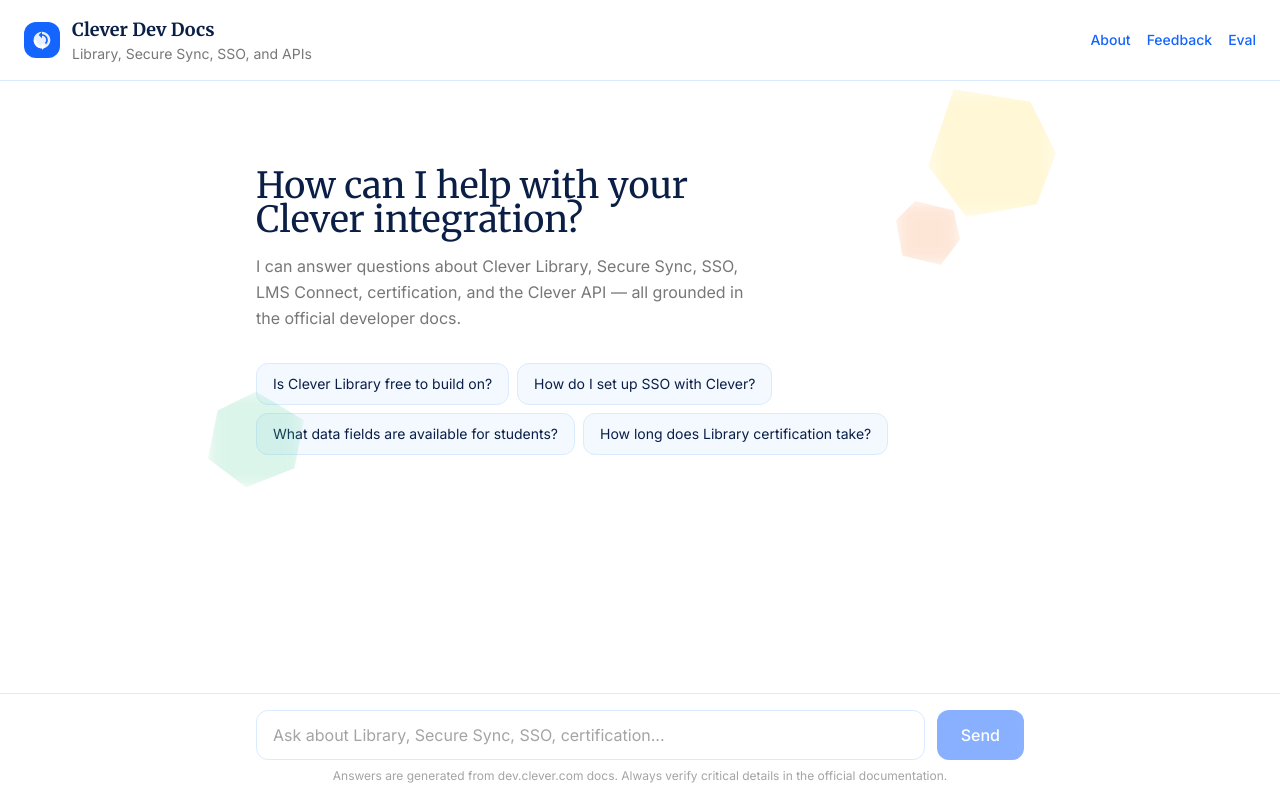
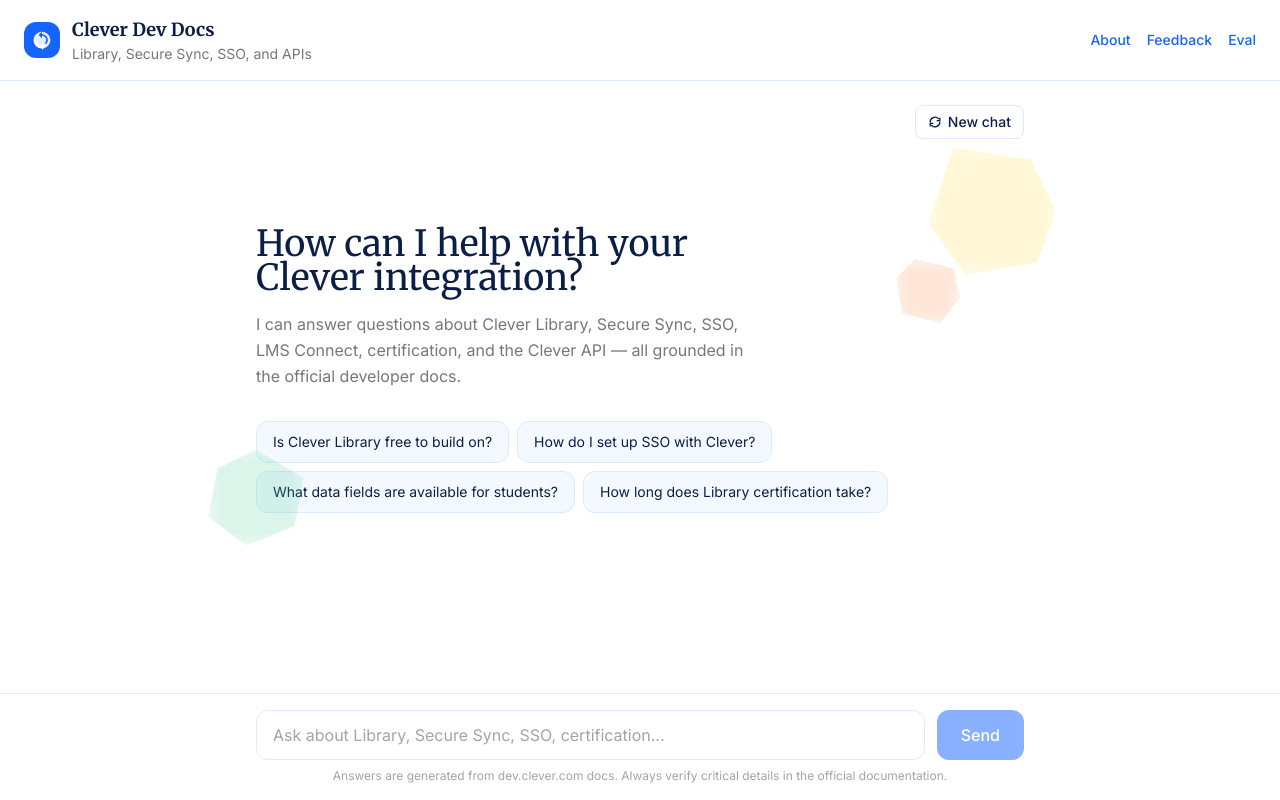
Before and after one commit to legertom/clever-dev-docs, a Next.js app: page / in a window 1280 px wide. Built offline with nearby package versions, Linux system fonts and the light colour scheme.

Commit message:
Make new chat button always visible with icon
Co-Authored-By: Claude Opus 4.6 <noreply@anthropic.com>

```diff
--- a/src/app/page.tsx
+++ b/src/app/page.tsx
@@ -62,17 +62,21 @@ export default function Home() {
       {/* Messages */}
       <main className="flex-1 overflow-y-auto px-6 py-6">
         <div className="max-w-3xl mx-auto space-y-6">
-          {messages.length > 0 && (
           <div className="flex justify-end">
             <button
               onClick={resetChat}
-                className="text-sm font-medium text-clever-black/50 hover:text-clever-navy transition-colors"
+              className="inline-flex items-center gap-1.5 rounded-lg border border-clever-light-blue bg-white px-3 py-1.5 text-sm font-medium text-clever-navy hover:bg-clever-light-blue/50 transition-colors font-[family-name:var(--font-body)]"
               aria-label="Start a new conversation"
             >
+              <svg width="14" height="14" viewBox="0 0 16 16" fill="none" aria-hidden="true">
+                <path d="M13.5 8a5.5 5.5 0 0 1-9.27 4.01l-.03-.03" stroke="currentColor" strokeWidth="1.5" strokeLinecap="round"/>
+                <path d="M2.5 8a5.5 5.5 0 0 1 9.27-4.01l.03.03" stroke="currentColor" strokeWidth="1.5" strokeLinecap="round"/>
+                <path d="M2.5 12.5v-3h3" stroke="currentColor" strokeWidth="1.5" strokeLinecap="round" strokeLinejoin="round"/>
+                <path d="M13.5 3.5v3h-3" stroke="currentColor" strokeWidth="1.5" strokeLinecap="round" strokeLinejoin="round"/>
+              </svg>
               New chat
             </button>
           </div>
-          )}
           {messages.length === 0 && (
             <div className="py-16 relative">
               {/* Decorative blobs */}
```
Lines whose indentation alone changed are shown as unchanged.
